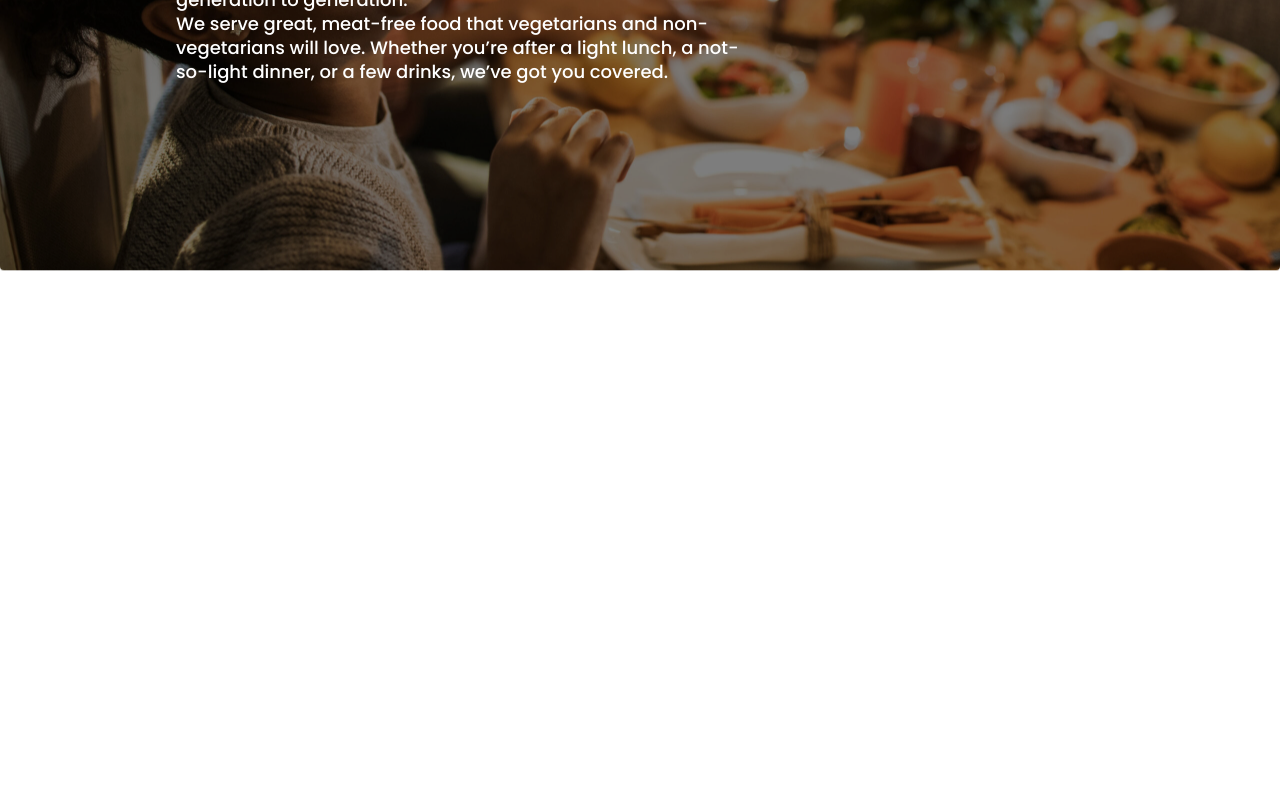
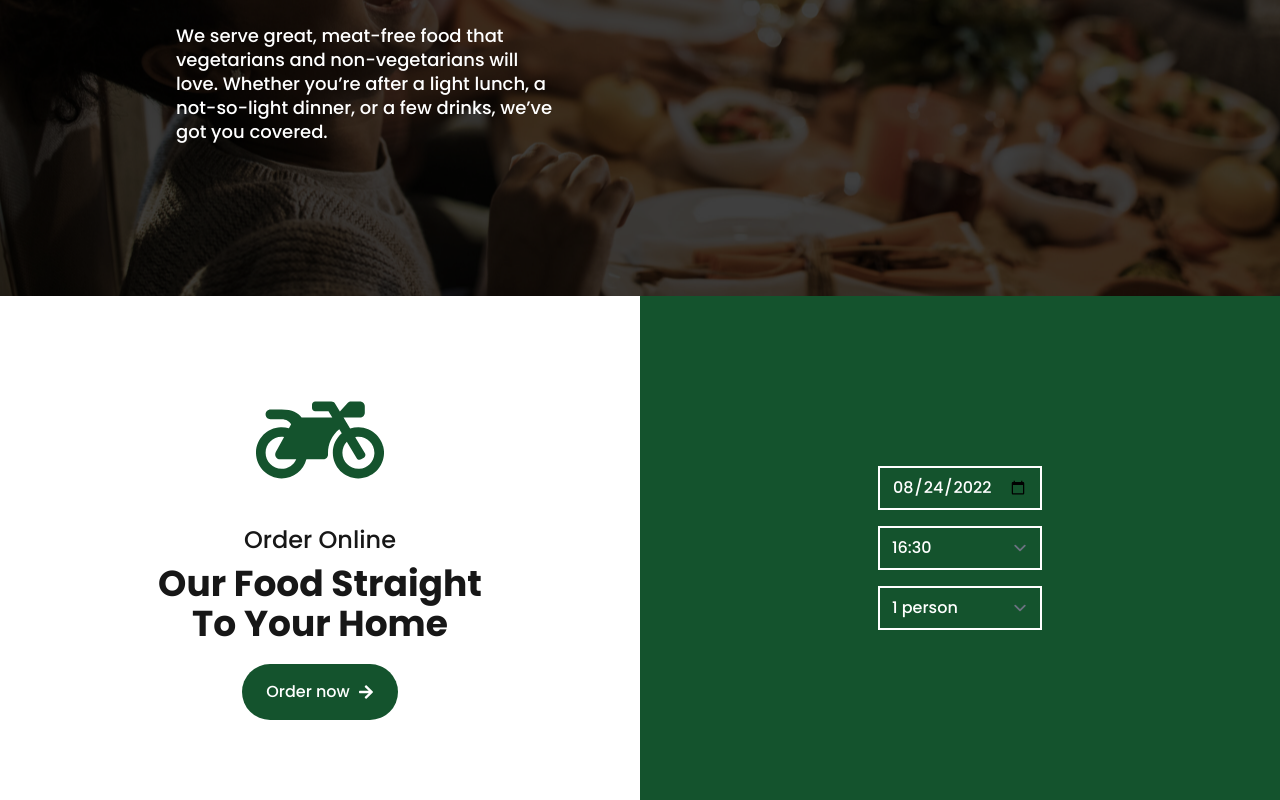
Before and after one commit to lofi-marz/restaurant-landing-page, a Next.js app: page / in a window 1280 px wide. Shown: the part 1944-2744 px from the top of the page. Before the commit the page ends 2240 px from the top, so only its background shows below. Built offline with nearby package versions, Linux system fonts and the light colour scheme.

Commit message:
Adding booking section

```diff
--- a/package.json
+++ b/package.json
@@ -21,6 +21,7 @@
     "react-p5": "^1.3.30"
   },
   "devDependencies": {
+    "@tailwindcss/forms": "^0.5.2",
     "@tailwindcss/typography": "^0.5.2",
     "@types/node": "17.0.36",
     "@types/react": "18.0.9",
--- a/src/components/sections/About.tsx
+++ b/src/components/sections/About.tsx
@@ -7,8 +7,8 @@ export function About() {
     return (
         <section className="section relative flex h-screen items-center justify-start gap-10 overflow-clip text-white">
             <motion.div
-                className="absolute top-0 left-0 -z-10 h-full w-full brightness-50"
-                initial={{ y: -250 }}
+                className="absolute top-0 left-0 -z-10 h-full w-full brightness-[.25] saturate-[.75]"
+                initial={{ y: -125 }}
                 whileInView={{ y: 0 }}
                 transition={{ ease: 'easeInOut', duration: 10 }}>
                 <Image
@@ -17,15 +17,15 @@ export function About() {
                     layout="responsive"
                 />
             </motion.div>
-            <div className="w-4/5 justify-self-start px-20">
-                <h1 className="w-4/5 pb-4 font-title font-bold lg:text-6xl lg:leading-[4rem]">
+            <div className="w-1/2 justify-self-start px-20">
+                <h1 className="w-full pb-4 font-title font-bold lg:text-6xl lg:leading-[4rem]">
                     Restauraunt Quality, <br /> Home Feel
                 </h1>
-                <p className="w-4/5 font-text text-lg leading-6">
+                <p className="w-full font-text text-lg leading-6">
                     Growing up in a Carribean household, food is a shared
                     experience. We want to deliver you that same experience with
                     delicious food made with home recipes, passed down from
-                    generation to generation. <br />
+                    generation to generation. <br /> <br />
                     We serve great, meat-free food that vegetarians and
                     non-vegetarians will love. Whether you’re after a light
                     lunch, a not-so-light dinner, or a few drinks, we’ve got you
--- /dev/null
+++ b/src/components/sections/OrderOrReserve.tsx
@@ -0,0 +1,48 @@
+import React from 'react';
+import { FaArrowRight, FaMotorcycle } from 'react-icons/fa';
+
+export function OrderOrReserve() {
+    const today = new Date().toISOString().split('T')[0];
+    return (
+        <section className="section relative flex grid w-full grid-rows-2  p-0 lg:grid-cols-2 lg:grid-rows-1">
+            <div className="flex h-full w-full flex-col items-center justify-center gap-5 px-5 lg:p-20">
+                <FaMotorcycle className="text-9xl text-primary" />
+                <div className="flex w-full flex-col items-center justify-center gap-2">
+                    <div className="text-2xl">Order Online</div>
+                    <div className="text-center text-4xl font-bold">
+                        Our Food Straight <br /> To Your Home
+                    </div>
+                </div>
+                <button className="flex items-center justify-center gap-2 rounded-full bg-primary px-6 py-4 text-white">
+                    <span>Order now</span>
+                    <FaArrowRight />
+                </button>
+            </div>
+            <div className="flex h-full w-full flex-col items-center justify-center gap-5 bg-primary px-5 lg:p-20">
+                <form className="flex flex-col gap-4">
+                    <input
+                        type="date"
+                        id="start"
+                        name="trip-start"
+                        value={today}
+                        min="2020-01-01"
+                        max="2022-10-10"
+                        className="border-2 border-white bg-primary text-white"
+                    />
+                    <select className="border-2 border-white bg-primary text-white">
+                        <option>16:30</option>
+                        <option>16:45</option>
+                        <option>17:00</option>
+                    </select>
+                    <select className="border-2 border-white bg-primary text-white">
+                        {[...new Array(10)].map((_, i) => (
+                            <option key={i}>{`${i + 1} ${
+                                i ? 'people' : 'person'
+                            }`}</option>
+                        ))}
+                    </select>
+                </form>
+            </div>
+        </section>
+    );
+}
--- a/src/components/sections/index.ts
+++ b/src/components/sections/index.ts
@@ -2,3 +2,4 @@ export * from './Hero';
 export * from './About';
 export * from './NavBar';
 export * from './Icons';
+export * from './OrderOrReserve';
--- a/src/pages/index.tsx
+++ b/src/pages/index.tsx
@@ -1,6 +1,12 @@
 import type { NextPage } from 'next';
 import React from 'react';
-import { About, Hero, Icons, NavBar } from 'components/sections';
+import {
+    About,
+    Hero,
+    Icons,
+    NavBar,
+    OrderOrReserve,
+} from 'components/sections';
 
 const Home: NextPage = () => {
     return (
@@ -9,6 +15,7 @@ const Home: NextPage = () => {
             <Hero />
             <Icons />
             <About />
+            <OrderOrReserve />
         </div>
     );
 };
--- a/tailwind.config.js
+++ b/tailwind.config.js
@@ -25,6 +25,7 @@ module.exports = {
     },
     plugins: [
         require('@tailwindcss/typography'),
+        require('@tailwindcss/forms'),
         plugin(function ({ matchUtilities, theme }) {
             matchUtilities(
                 {
```
Also changed, not shown: 1 other file (tests, documents, lock files or other folders).
